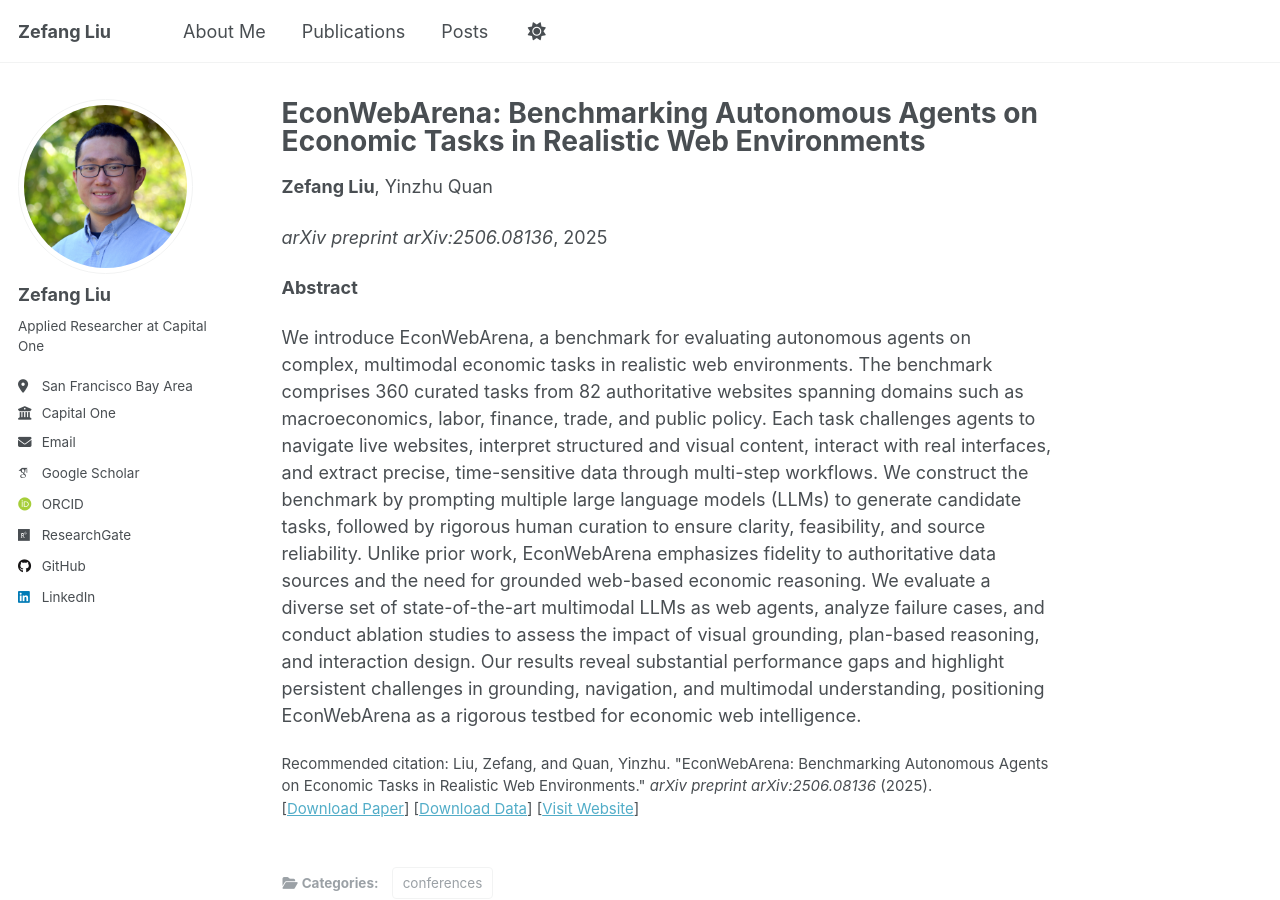
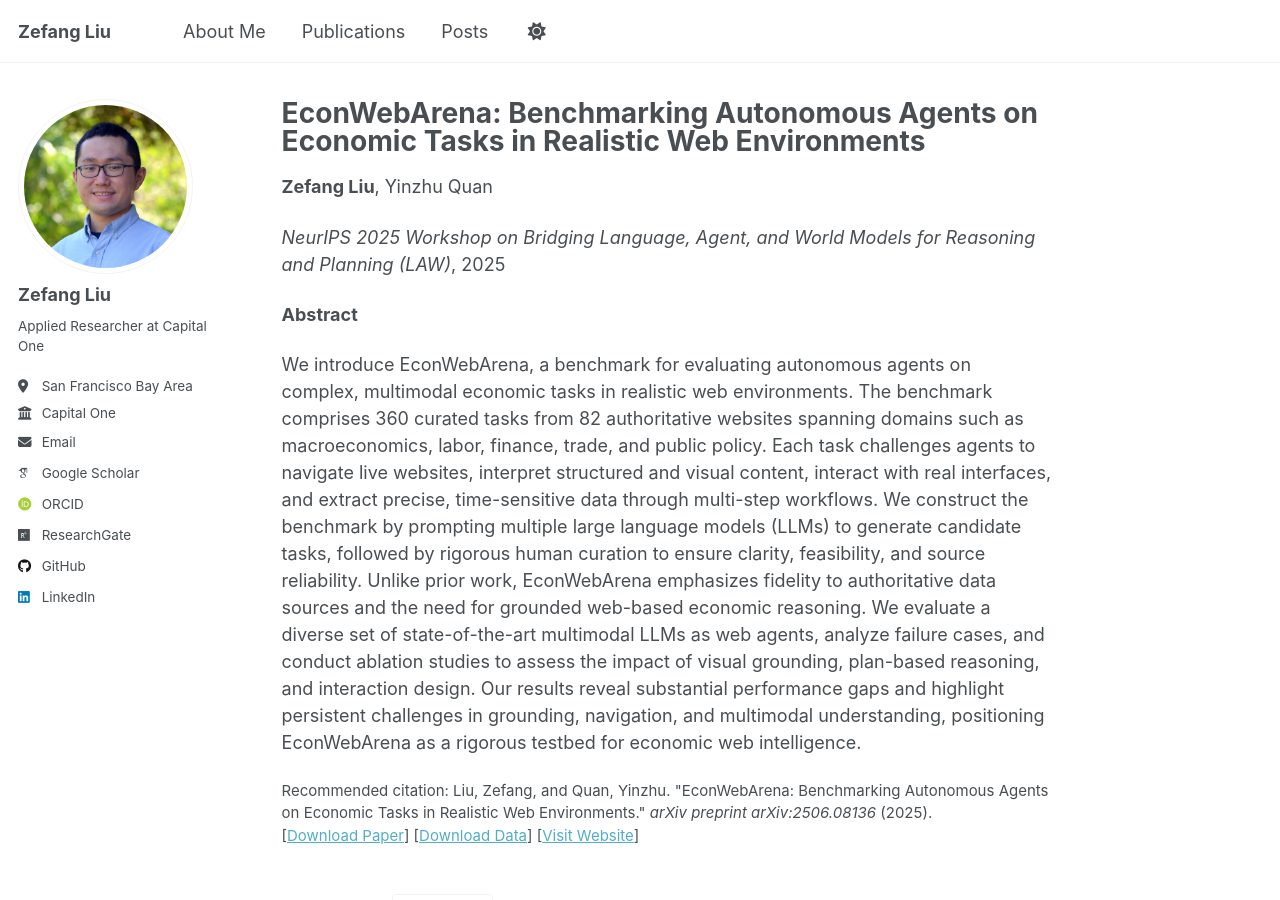
Before and after one commit to zefang-liu/zefang-liu.github.io, a Jekyll site: the page built from _publications/liu2025econwebarena.md, in a window 1280 px wide and 900 px high. Built offline with Jekyll 4.4.1, drawn with Linux system fonts in a browser that asks for light colours; some web fonts are replaced; a script that is not in the unit is left out.

Commit message:
Update a paper

```diff
--- a/_publications/liu2025econwebarena.md
+++ b/_publications/liu2025econwebarena.md
@@ -6,7 +6,7 @@ category: conferences
 permalink: /publication/liu2025econwebarena
 excerpt: "EconWebArena is a benchmark of 360 human-curated tasks from real websites that evaluates autonomous agents' ability to perform complex, multimodal economic reasoning and web navigation using authoritative sources."
 date: 2025-06-01
-venue: 'arXiv preprint arXiv:2506.08136'
+venue: 'NeurIPS 2025 Workshop on Bridging Language, Agent, and World Models for Reasoning and Planning (LAW)'
 weburl: 'https://econwebarena.github.io'
 paperurl: 'https://arxiv.org/abs/2506.08136'
 dataurl: 'https://huggingface.co/datasets/EconWebArena/EconWebArena'
```
